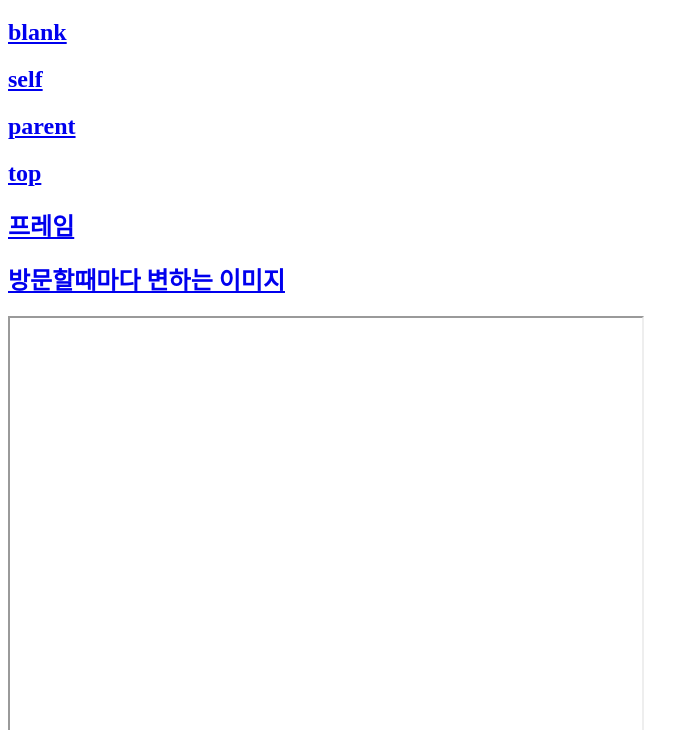
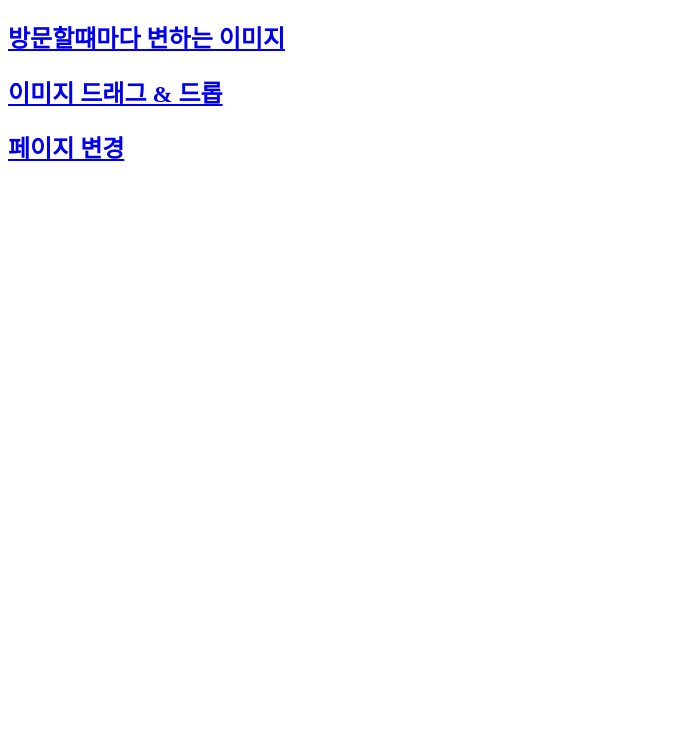
Before and after one commit to yooyoo0214/FirstWebPage, a plain HTML site: page index.html in a window 1280 px wide. Shown: the part 70-800 px from the top of the page, without its empty margins (0-699 px from the left). Drawn offline with Linux system fonts and the light colour scheme.

Commit message:
예제파일 구성 변경

```diff
--- a/index.html
+++ b/index.html
@@ -7,16 +7,9 @@
 </head>
 
 <body>
-
 	<h1>a태그로 링크 걸기</h1>
-	<h2><a href="imageDragAndDrop.html" target="_blank">blank</a></h2>
-	<h2><a href="imageDragAndDrop.html" target="_self">self</a></h2>
-	<h2><a href="imageDragAndDrop.html" target="_parent">parent</a></h2>
-	<h2><a href="imageDragAndDrop.html" target="_top">top</a></h2>
-	<h2><a href="imageDragAndDrop.html" target="myframe">프레임</a></h2>
-	<h2><a href="RandomGif.html" target="myframe">방문할때마다 변하는 이미지</a></h2>
-	<iframe name="myframe" style="width:50%; height: 600px"></iframe>
-
+	<h2><a href="RandomGif.html" target="_blank">방문할떄마다 변하는 이미지</a></h2>
+	<h2><a href="imageDragAndDrop.html" target="_blank">이미지 드래그 & 드롭</a></h2>
+	<h2><a href="navigation.html" target="_blank">페이지 변경</a></h2>
 </body>
-
 </html>
```
Also changed, not shown: navigation.html (added, +19 -0 lines).
